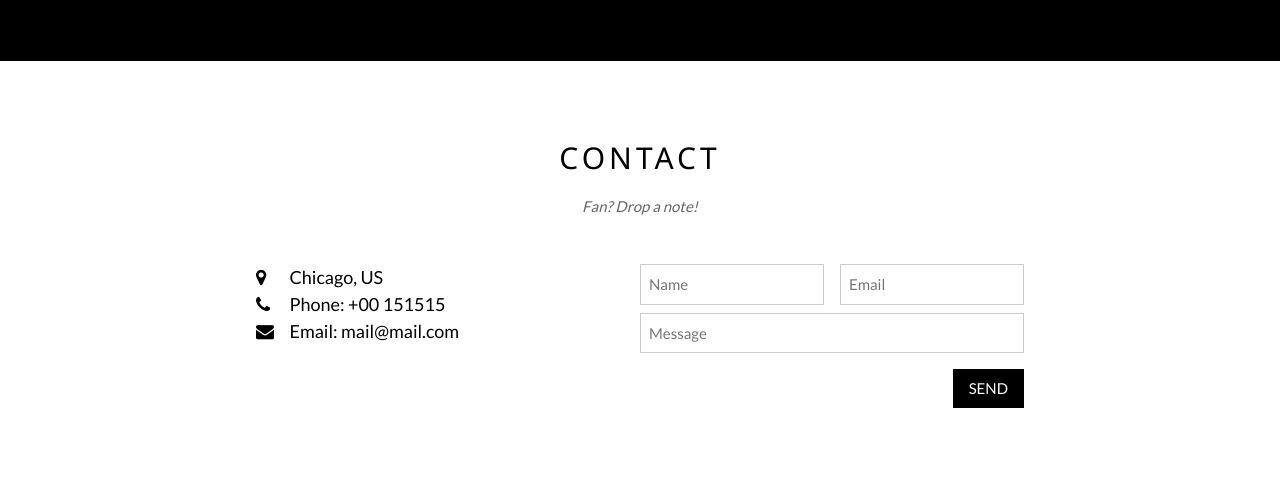
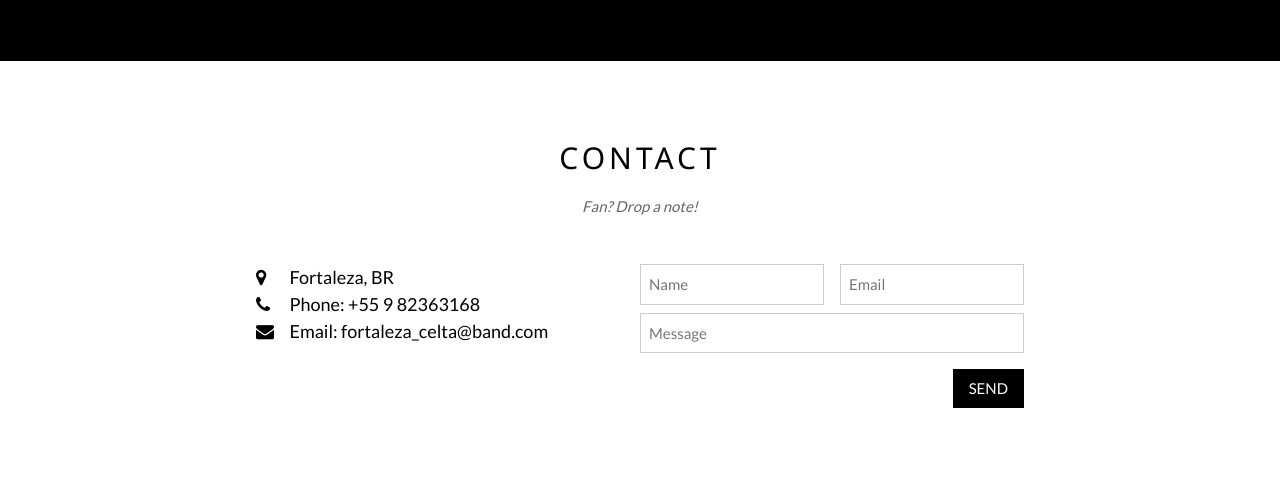
Before and after one commit to Fernandocarvalh01/Avaliacao2-Pratica, a website: page index.html in a window 1280 px wide. Shown: the part 1145-1648 px from the top of the page. Drawn offline with nearby package versions, Linux system fonts and the light colour scheme.

Commit message:
Contatos atualizados

```diff
--- a/index.html
+++ b/index.html
@@ -321,10 +321,10 @@
         <p class="w3-opacity w3-center"><i>Fan? Drop a note!</i></p>
         <div class="w3-row w3-padding-32">
           <div class="w3-col m6 w3-large w3-margin-bottom">
-            <i class="fa fa-map-marker" style="width: 30px"></i> Chicago, US<br />
-            <i class="fa fa-phone" style="width: 30px"></i> Phone: +00 151515<br />
+            <i class="fa fa-map-marker" style="width: 30px"></i> Fortaleza, BR<br />
+            <i class="fa fa-phone" style="width: 30px"></i> Phone: +55 9 82363168<br />
             <i class="fa fa-envelope" style="width: 30px"> </i> Email:
-            mail@mail.com<br />
+            fortaleza_celta@band.com<br />
           </div>
           <div class="w3-col m6">
             <form action="/action_page.php" target="_blank">
```
